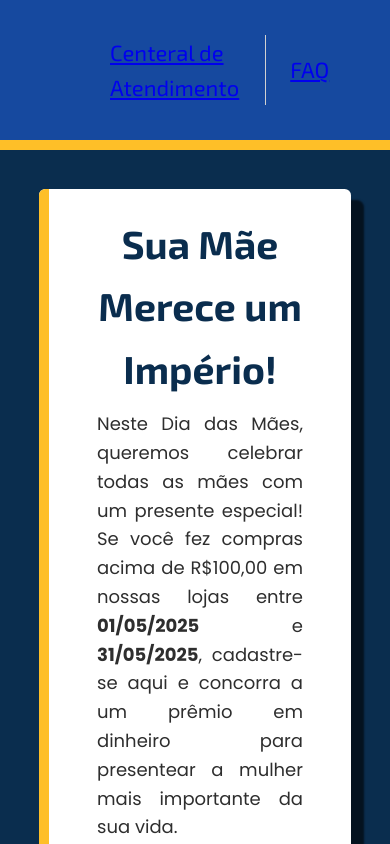
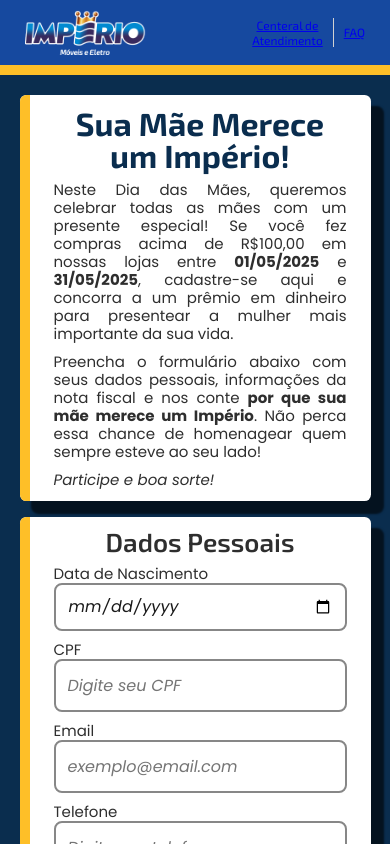
Before and after one commit to CharlieL131/form-imperio, a Next.js app in the folder frontend/: page / in a window 390 px wide. Shown: the top 844 px of the page. Built offline with nearby package versions, Linux system fonts and the light colour scheme.

Commit message:
feat: responsividade

```diff
--- a/frontend/src/app/base.css
+++ b/frontend/src/app/base.css
@@ -85,6 +85,57 @@
   --hyperlink-letter-spacing: 0;
 }
 
+@media (max-width: 1024px) {
+  :root {
+    --h1-font-size: 62px;
+    --h2-font-size: 44px;
+    --h3-font-size: 32px;
+    --h4-font-size: 26px;
+    --h5-font-size: 15px;
+    --h6-font-size: 15px;
+    --text-font-size: 15px;
+    --caption-font-size: 10px;
+    --btn-font-size: 26px;
+    --hyperlink-font-size: 12px;
+  }
+  body h1 {
+    line-height: 100%;
+  }
+
+  body h2 {
+    line-height: 100%;
+  }
+
+  body h3 {
+    line-height: 100%;
+  }
+
+  body h4 {
+    line-height: 100%;
+  }
+
+  body h5 {
+    line-height: 100%;
+  }
+
+  body h6 {
+    line-height: 100%;
+  }
+
+  body p {
+    line-height: 120%;
+  }
+
+  body a {
+    line-height: 120%;
+  }
+
+  body button {
+    line-height: 100%;
+  }
+
+}
+
 /* semantic color variables for this project */
 :root {
   --color-background: var(--primary-dark);
@@ -137,6 +188,7 @@
   font-style: var(--h1-font-style);
   font-weight: var(--h1-font-weight);
   letter-spacing: var(--h1-letter-spacing);
+
 }
 
 body h2 {
@@ -145,6 +197,7 @@
   font-style: var(--h2-font-style);
   font-weight: var(--h2-font-weight);
   letter-spacing: var(--h2-letter-spacing);
+
 }
 
 body h3 {
@@ -153,6 +206,7 @@
   font-style: var(--h3-font-style);
   font-weight: var(--h3-font-weight);
   letter-spacing: var(--h3-letter-spacing);
+
 }
 
 body h4 {
@@ -161,6 +215,7 @@
   font-style: var(--h4-font-style);
   font-weight: var(--h4-font-weight);
   letter-spacing: var(--h4-letter-spacing);
+
 }
 
 body h5 {
@@ -169,6 +224,7 @@
   font-style: var(--h5-font-style);
   font-weight: var(--h5-font-weight);
   letter-spacing: var(--h5-letter-spacing);
+
 }
 
 body h6 {
@@ -177,6 +233,7 @@
   font-style: var(--h6-font-style);
   font-weight: var(--h6-font-weight);
   letter-spacing: var(--h6-letter-spacing);
+
 }
 
 body p {
@@ -185,6 +242,7 @@
   font-style: var(--text-font-style);
   font-weight: var(--text-font-weight);
   letter-spacing: var(--text-letter-spacing);
+
 }
 
 body a {
@@ -193,6 +251,7 @@
   font-style: var(--hyperlink-font-style);
   font-weight: var(--hyperlink-font-weight);
   letter-spacing: var(--hyperlink-letter-spacing);
+
 }
 
 body button {
@@ -201,6 +260,7 @@
   font-style: var(--btn-font-style);
   font-weight: var(--btn-font-weight);
   letter-spacing: var(--btn-letter-spacing);
+
 }
 
 body b {
--- a/frontend/src/app/page.module.css
+++ b/frontend/src/app/page.module.css
@@ -53,3 +53,20 @@
     border-radius: 8px;
     box-shadow: 12px 12px 2px 1px rgba(0, 0, 0, 0.6);
 }
+
+@media (max-width: 1024px) {
+    .inputwraper {
+
+      flex-direction: column;
+    }
+
+    .inputwraper2 {
+        flex-direction: column;
+        width: 100%;
+    }
+
+    .formpage .formbody {
+        padding: 5% 5%;
+    }
+
+  }
--- a/frontend/src/components/Card/styles.module.css
+++ b/frontend/src/components/Card/styles.module.css
@@ -28,3 +28,11 @@
     max-width: calc(100% - 10px);
     padding: 24px 48px;
   }
+
+  @media (max-width: 1024px) {
+    .card .cardbody {
+
+      padding: 12px 24px;
+    }
+
+  }
--- a/frontend/src/components/Header/styles.module.css
+++ b/frontend/src/components/Header/styles.module.css
@@ -41,6 +41,7 @@
     gap: 25px;
     justify-content: flex-end;
     position: relative;
+    text-align: center;
 }
 
 .header .division {
@@ -49,3 +50,28 @@
     position: relative;
     width: 1px;
 }
+
+
+@media (max-width: 1024px) {
+    .header {
+        height: 75px;
+    }
+    .header .logo {
+        width: 121px;
+        height: 45px;
+    }
+
+    .header .top {
+        padding: 5px 25px;
+    }
+    .header .menu {
+        gap: 10px;
+    }
+
+    .header .menu a {
+        flex: 0;
+    }
+    .header .division {
+        width: 1px;
+    }
+  }
```
